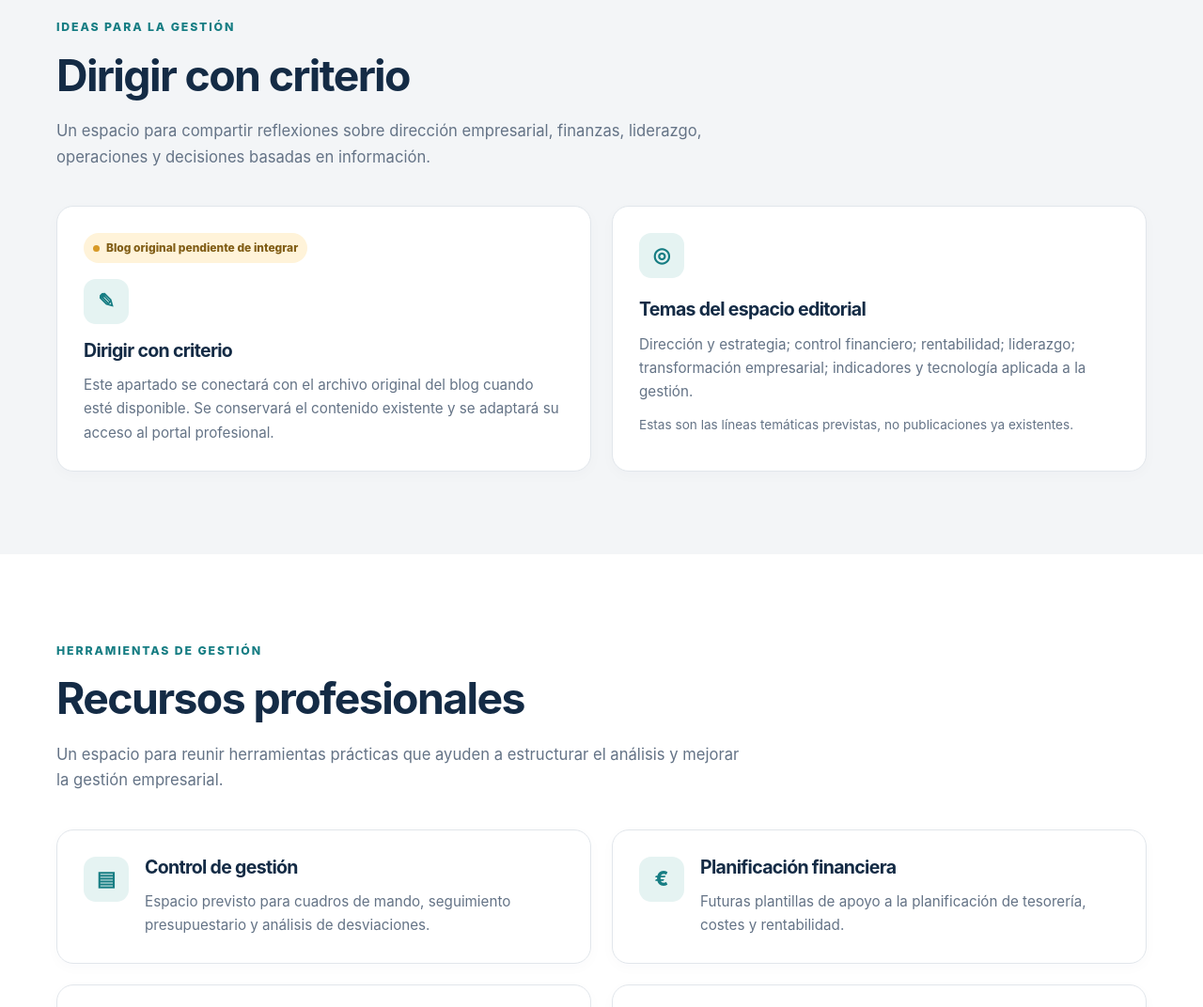
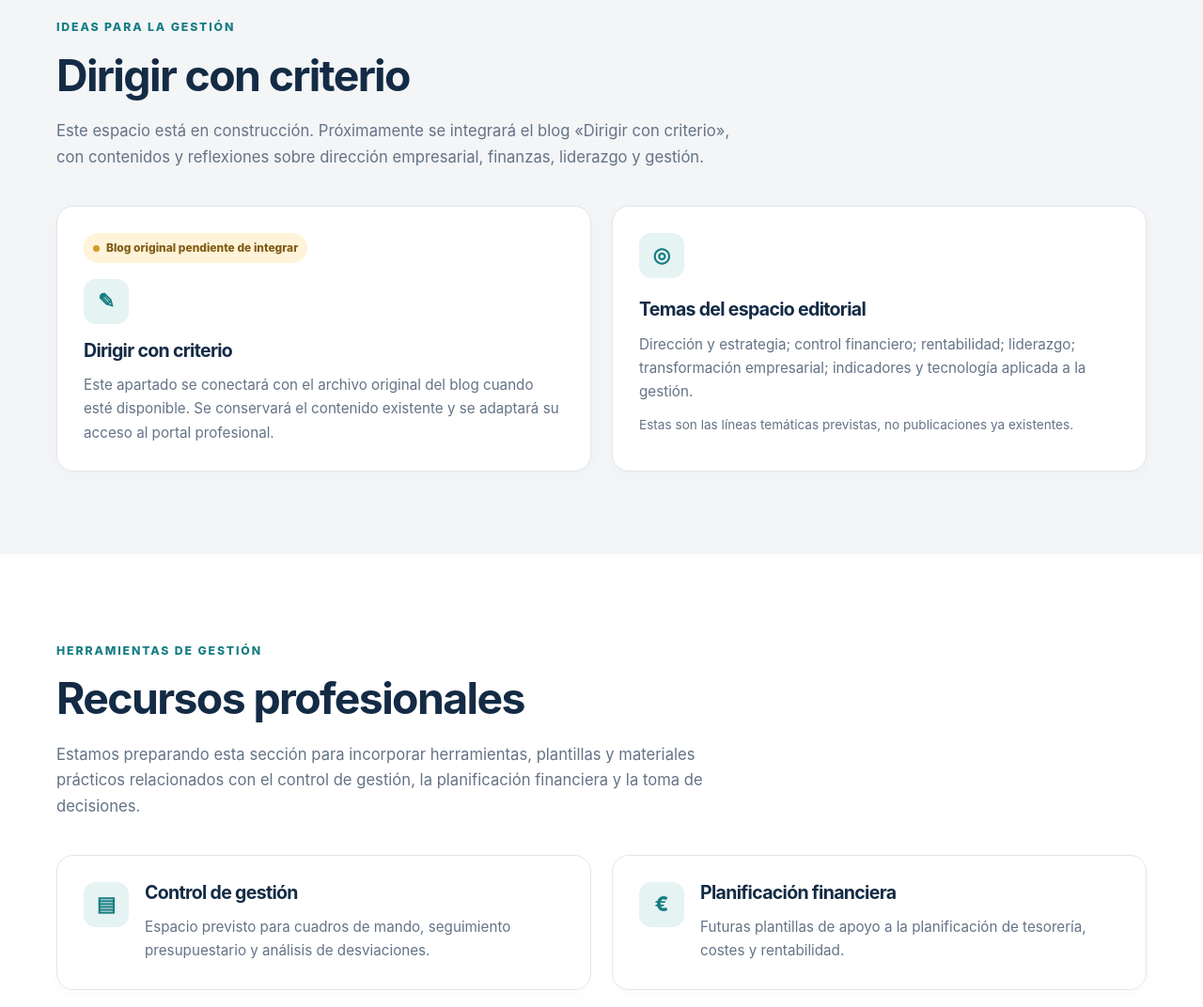
Before and after one commit to JuanAntonioDeLara/JuanAntonioDeLara.github.io, a plain HTML site: page index.html in a window 1280 px wide. Shown: the part 4060-5132 px from the top of the page at 94% size. Drawn offline with Linux system fonts and the light colour scheme.

Commit message:
Añadir avisos de construcción a Dashboard, Blog y Recursos

```diff
--- a/index.html
+++ b/index.html
@@ -1116,9 +1116,11 @@
           <span class="eyebrow">Análisis y gestión</span>
           <h2>Dashboard ejecutivo</h2>
           <p class="section-intro">
-            Un espacio destinado a visualizar indicadores, analizar
-            resultados y facilitar la toma de decisiones empresariales.
+            Este apartado está en construcción. Próximamente se incorporará
+            el panel de análisis ejecutivo, con sus funcionalidades e
+            indicadores de gestión.
           </p>
+
         </div>
 
         <div class="grid-2">
@@ -1157,10 +1159,11 @@
           <span class="eyebrow">Ideas para la gestión</span>
           <h2>Dirigir con criterio</h2>
           <p class="section-intro">
-            Un espacio para compartir reflexiones sobre dirección
-            empresarial, finanzas, liderazgo, operaciones y decisiones
-            basadas en información.
+            Este espacio está en construcción. Próximamente se integrará
+            el blog «Dirigir con criterio», con contenidos y reflexiones
+            sobre dirección empresarial, finanzas, liderazgo y gestión.
           </p>
+
         </div>
 
         <div class="grid-2">
@@ -1201,10 +1204,11 @@
         <div class="section-heading">
           <span class="eyebrow">Herramientas de gestión</span>
           <h2>Recursos profesionales</h2>
-          <p class="section-intro">
-            Un espacio para reunir herramientas prácticas que ayuden
-            a estructurar el análisis y mejorar la gestión empresarial.
-          </p>
+              <p class="section-intro">
+                Estamos preparando esta sección para incorporar herramientas,
+                plantillas y materiales prácticos relacionados con el control
+                de gestión, la planificación financiera y la toma de decisiones.
+              </p>
         </div>
 
         <div class="grid-2">
```
